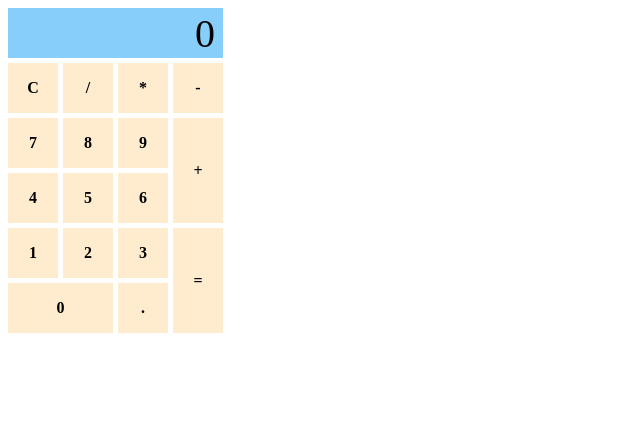
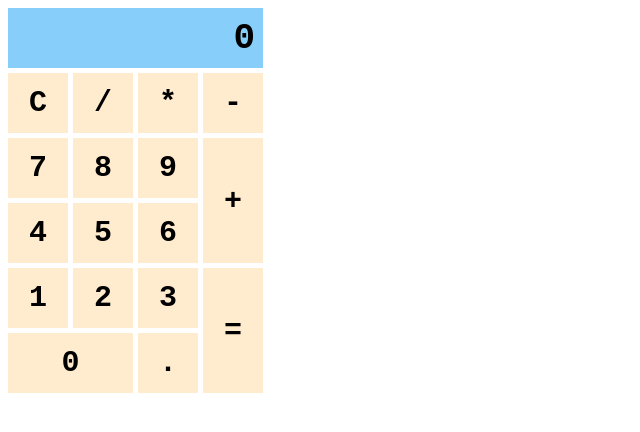
Before and after one commit to tran-kenneth/odin-calculator, a plain HTML site: page index.html in a window 1280 px wide. Shown: the whole page, without its empty margins (0-640 px from the left). Drawn offline with Linux system fonts and the light colour scheme.

Commit message:
Update font styling

```diff
--- a/styles.css
+++ b/styles.css
@@ -1,7 +1,11 @@
+body {
+  font-family: "Courier New", Courier, monospace;
+}
+
 .calculator-container {
   display: grid;
-  grid-template-columns: repeat(4, 50px);
-  grid-template-rows: repeat(6, 50px);
+  grid-template-columns: repeat(4, 60px);
+  grid-template-rows: repeat(6, 60px);
   grid-column-gap: 5px;
   grid-row-gap: 5px;
   grid-template-areas:
@@ -20,7 +24,8 @@
   align-items: center;
   justify-content: end;
   padding-right: 8px;
-  font-size: 40px;
+  font-size: 36px;
+  font-weight: 700;
 }
 .calc-btn {
   display: flex;
@@ -28,6 +33,7 @@
   align-items: center;
   justify-content: center;
   font-weight: 700;
+  font-size: 30px;
 }
 .zero-btn {
   grid-area: num-zero;
```
